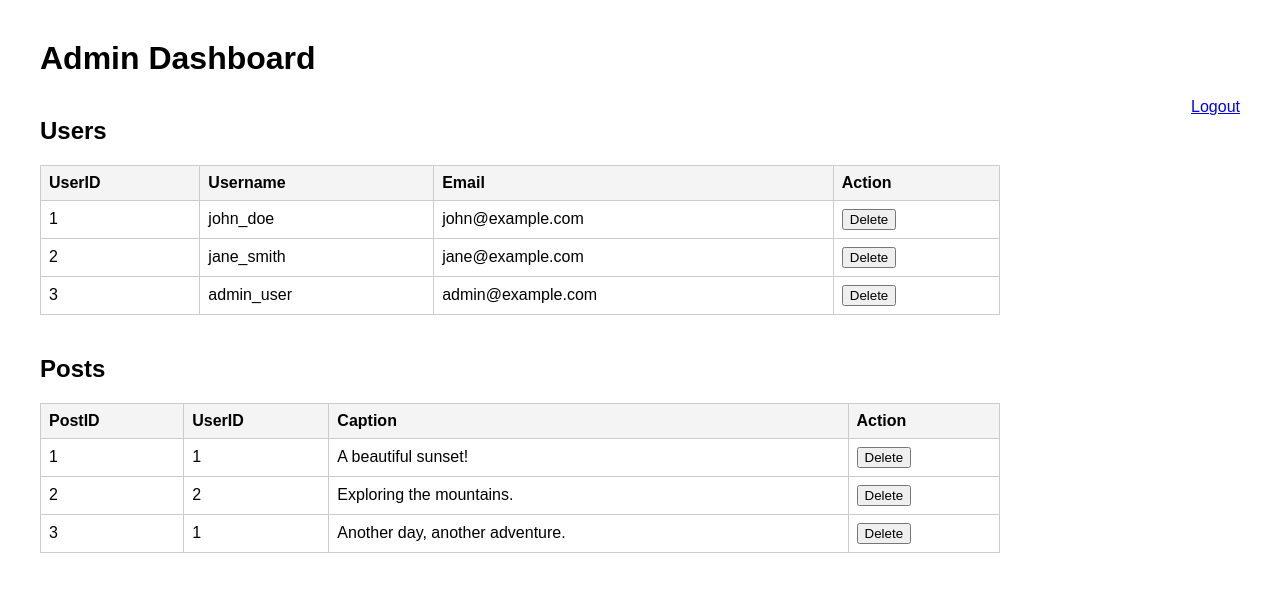
After one commit to OmarEl-Habashy/CarAgency, a PHP site: page /admin_dashboard.php in a window 1280 px wide. The commit adds this page. Shown: the top 592 px of the page. Run offline with PHP 8.4, Linux system fonts and the light colour scheme; the visitor is signed in with stand-in values (Sample User, id 1); data comes from the database, SQL or seed files in the repository.

Commit message:
admin privilage added

```diff
--- /dev/null
+++ b/app/admin_dashboard.php
@@ -0,0 +1,95 @@
+<?php
+session_start();
+if (!isset($_SESSION['is_admin']) || !$_SESSION['is_admin']) {
+    header("Location: login.php");
+    exit();
+}
+
+require_once '../database/database.php';
+$db = new Database();
+$conn = $db->connect();
+
+// Handle delete user
+if (isset($_POST['delete_user'])) {
+    $userId = intval($_POST['delete_user']);
+    $stmt = $conn->prepare("DELETE FROM Users WHERE UserID = ?");
+    $stmt->execute([$userId]);
+}
+
+// Handle delete post
+if (isset($_POST['delete_post'])) {
+    $postId = intval($_POST['delete_post']);
+    $stmt = $conn->prepare("DELETE FROM Posts WHERE PostID = ?");
+    $stmt->execute([$postId]);
+}
+
+// Fetch all users
+$users = $conn->query("SELECT UserID, Username, Email FROM Users")->fetchAll(PDO::FETCH_ASSOC);
+// Fetch all posts
+$posts = $conn->query("SELECT PostID, UserID, Caption FROM Posts")->fetchAll(PDO::FETCH_ASSOC);
+?>
+
+<!DOCTYPE html>
+<html lang="en">
+<head>
+    <meta charset="UTF-8">
+    <title>Admin Dashboard</title>
+    <style>
+        body { font-family: Arial, sans-serif; margin: 40px; }
+        h2 { margin-top: 40px; }
+        table { border-collapse: collapse; width: 80%; margin-bottom: 30px; }
+        th, td { border: 1px solid #ccc; padding: 8px; text-align: left; }
+        th { background: #f4f4f4; }
+        form { display: inline; }
+        .logout { float: right; }
+    </style>
+</head>
+<body>
+    <h1>Admin Dashboard</h1>
+    <a href="logout.php" class="logout">Logout</a>
+
+    <h2>Users</h2>
+    <table>
+        <tr>
+            <th>UserID</th>
+            <th>Username</th>
+            <th>Email</th>
+            <th>Action</th>
+        </tr>
+        <?php foreach ($users as $user): ?>
+        <tr>
+            <td><?= htmlspecialchars($user['UserID']) ?></td>
+            <td><?= htmlspecialchars($user['Username']) ?></td>
+            <td><?= htmlspecialchars($user['Email']) ?></td>
+            <td>
+                <form method="post" onsubmit="return confirm('Delete this user?');">
+                    <button type="submit" name="delete_user" value="<?= $user['UserID'] ?>">Delete</button>
+                </form>
+            </td>
+        </tr>
+        <?php endforeach; ?>
+    </table>
+
+    <h2>Posts</h2>
+    <table>
+        <tr>
+            <th>PostID</th>
+            <th>UserID</th>
+            <th>Caption</th>
+            <th>Action</th>
+        </tr>
+        <?php foreach ($posts as $post): ?>
+        <tr>
+            <td><?= htmlspecialchars($post['PostID']) ?></td>
+            <td><?= htmlspecialchars($post['UserID']) ?></td>
+            <td><?= htmlspecialchars($post['Caption']) ?></td>
+            <td>
+                <form method="post" onsubmit="return confirm('Delete this post?');">
+                    <button type="submit" name="delete_post" value="<?= $post['PostID'] ?>">Delete</button>
+                </form>
+            </td>
+        </tr>
+        <?php endforeach; ?>
+    </table>
+</body>
+</html>
--- /dev/null
+++ b/app/config/admin.txt
@@ -0,0 +1 @@
+admin_user,admin123
--- a/database/database.php
+++ b/database/database.php
@@ -1,7 +1,7 @@
 <?php
 class database {
     private $host = 'localhost';
-    private $port = '3306';
+    private $port = '3307';
     private $db_name = 'conpay';
     private $username = 'root';
     private $password = '';
```
Also changed, not shown: app/login.php (+18 -0 lines).
